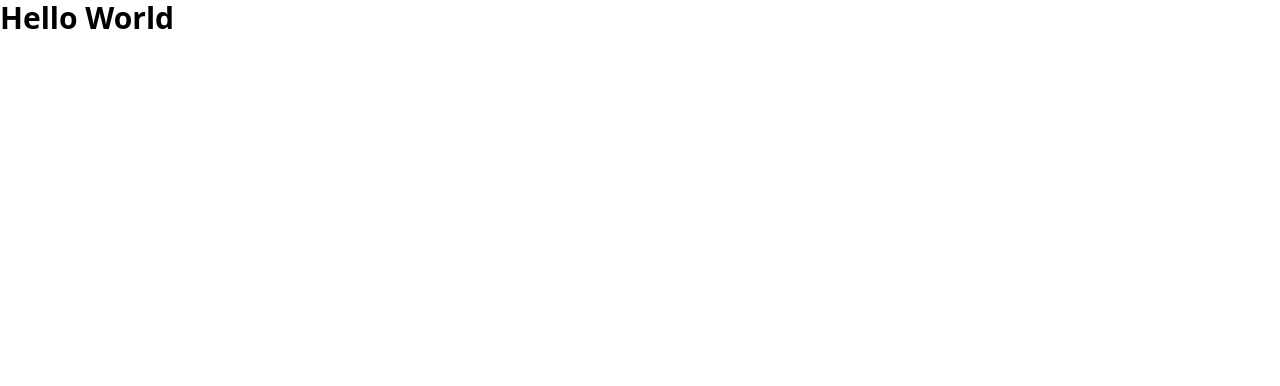
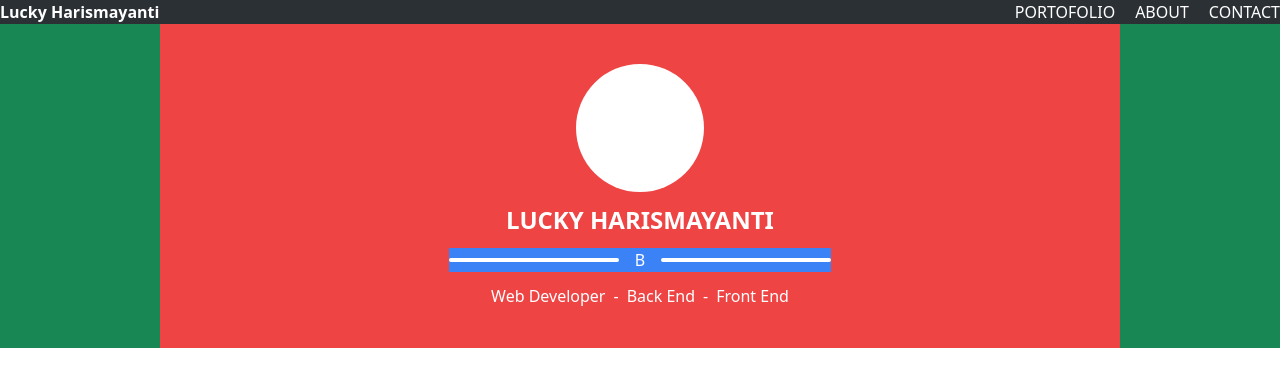
Before and after one commit to luckyharismayanti/belajar-tailwind, a website: page src/index.html in a window 1280 px wide. Drawn offline with Linux system fonts and the light colour scheme.

Commit message:
tailwindgit

```diff
--- a/package.json
+++ b/package.json
@@ -1,7 +1,7 @@
 {
   "scripts": {
-    "dev": "npx tailwindcss -i ./src/input.css -o ./dist/output.css --watch",
-    "build": "npx tailwindcss -i ./src/input.css -o ./dist/output.css -m"
+    "dev": "npx tailwindcss -i ./src/input.css -o ./src/output.css --watch",
+    "build": "npx tailwindcss -i ./src/input.css -o ./src/output.css -m"
   },
   "devDependencies": {
     "tailwindcss": "^3.2.6"
--- a/src/index.html
+++ b/src/index.html
@@ -8,6 +8,38 @@
     <link href="output.css" rel="stylesheet">
 </head>
 <body>
-    <h1 class="text-3xl font-bold Uppercase">Hello World</h1>
+    <div class="bg-secondary text-white" py-5>
+        <div class="container mx-auto flex justify-between items-center">
+            <h1 class="font-semibold">Lucky Harismayanti</h1>
+            <nav>
+                <ul class="flex gap-5 uppercase font-medium">
+                    <li><a href="#"></a>Portofolio</a></li>
+                    <li><a href="#"></a>About</a></li>
+                    <li><a href="#"></a>Contact</a></li>
+                </ul>
+            </nav>
+        </div>
+    </div>
+<div class="bg-primary">
+    <div class="jumbotron">
+        <div class="rounded-full h-32 w-32 bg-white"></div>
+        <h2 class="uppercase font-bold text-2xl">Lucky Harismayanti</h2>
+        <!-- divider -->
+        <div class="bg-blue-500 flex items-center gap-4">
+            <div class="bg-white w-[170px] h-1 rounded"></div>
+            <h2>B</h2>
+            <div class="bg-white w-[170px] h-1 rounded"></div>
+        </div>
+        <!-- job  -->
+        <div class="flex gap-2 items-center">
+            <div>Web Developer</div>
+            <div>-</div>
+            <div>Back End</div>
+            <div>-</div>
+            <div>Front End</div>
+        </div>
+    </div>
+
+</div>
 </body>
 </html>
--- a/src/input.css
+++ b/src/input.css
@@ -1,3 +1,7 @@
 @tailwind base;
 @tailwind components;
 @tailwind utilities;
+
+.jumbotron {
+    @apply bg-red-500 w-3/4 mx-auto py-10 text-white flex flex-col gap-3 justify-center items-center;
+}
--- a/tailwind.config.js
+++ b/tailwind.config.js
@@ -2,7 +2,12 @@
 module.exports = {
   content: ['./src/**/*.html'],
   theme: {
-    extend: {},
+    extend: {
+      colors: {
+        secondary: '#2b3035',
+        primary: '#198754'
+      }
+    },
   },
   plugins: [],
 }
```
Also changed, not shown: dist/output.css (deleted), src/output.css, src/pr.html (added).
